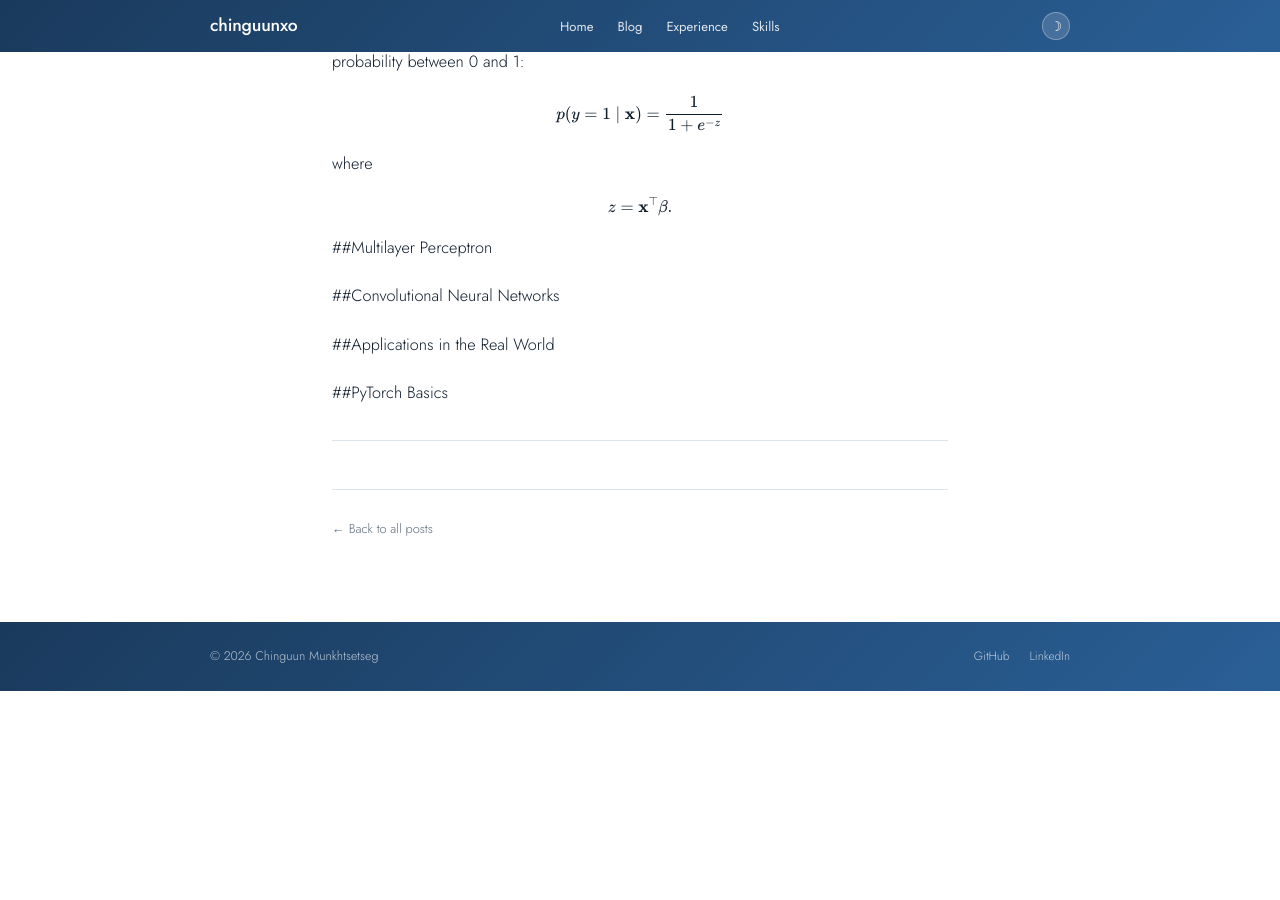
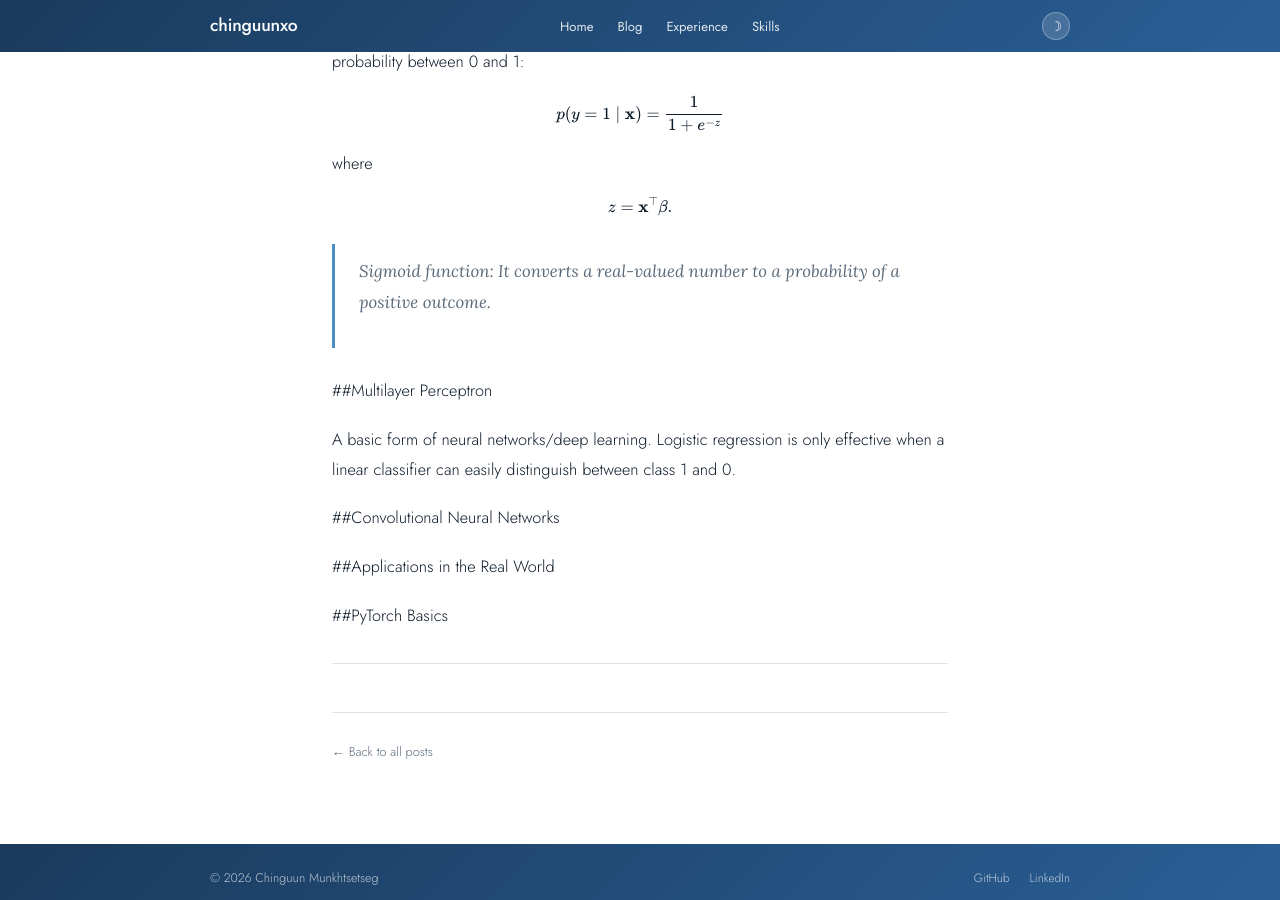
Before and after one commit to chinguunxo/chinguunxo.github.io, a Jekyll site: the page built from _posts/2026-07-02-Day-15-ML.md, in a window 1280 px wide and 900 px high, scrolled down 1721 px. Built offline with Jekyll 4.4.1, drawn with Linux system fonts in a browser that asks for light colours; before the commit the page ends 2412 px from its top, so only the background shows below that.

Commit message:
Update 2026-07-02-Day-15-ML.md

```diff
--- a/_posts/2026-07-02-Day-15-ML.md
+++ b/_posts/2026-07-02-Day-15-ML.md
@@ -67,8 +67,12 @@ $$
 z = \mathbf{x}^\top \mathbf{\beta}.
 $$
 
+> Sigmoid function: It converts a real-valued number to a probability of a positive outcome.
+
+
 ##Multilayer Perceptron
 
+A basic form of neural networks/deep learning. Logistic regression is only effective when a linear classifier can easily distinguish between class 1 and 0.
 
 ##Convolutional Neural Networks
 
```
